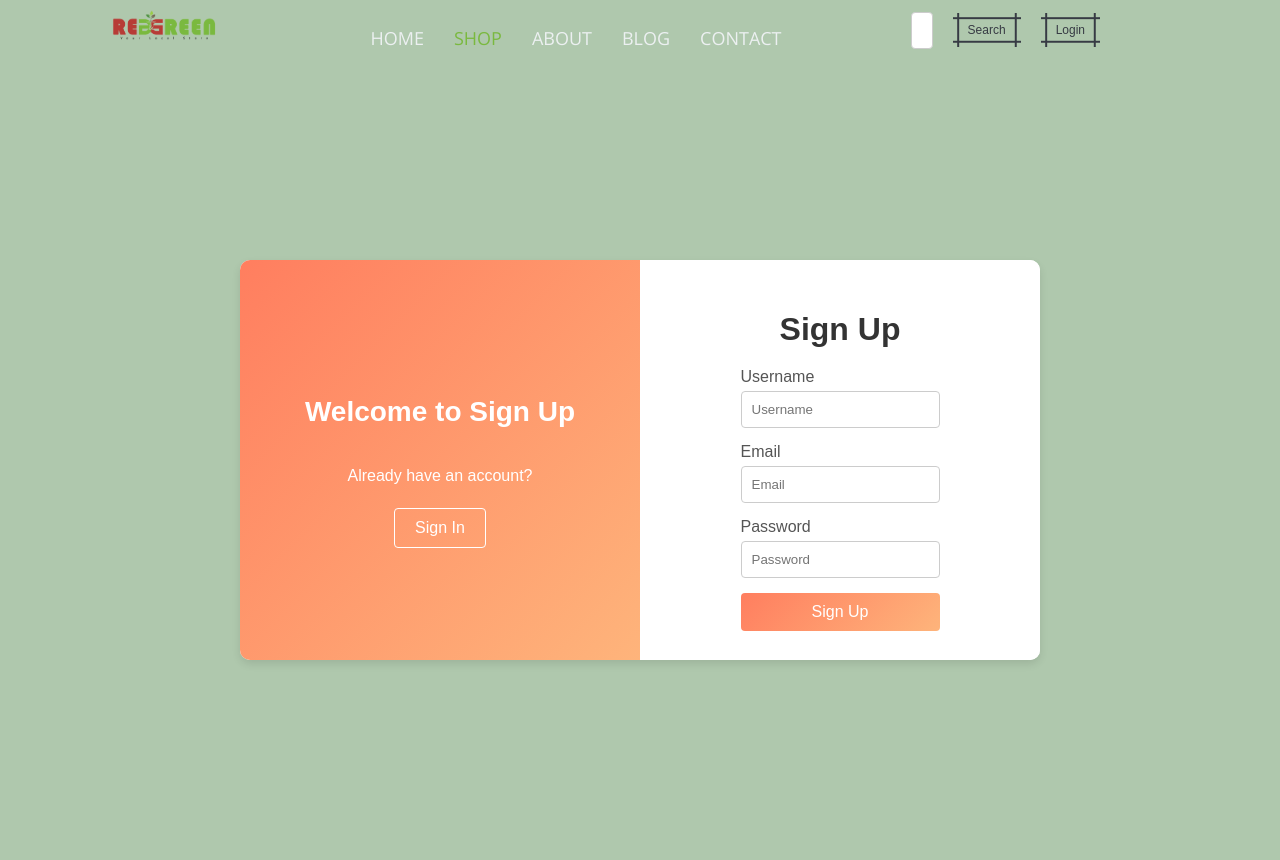
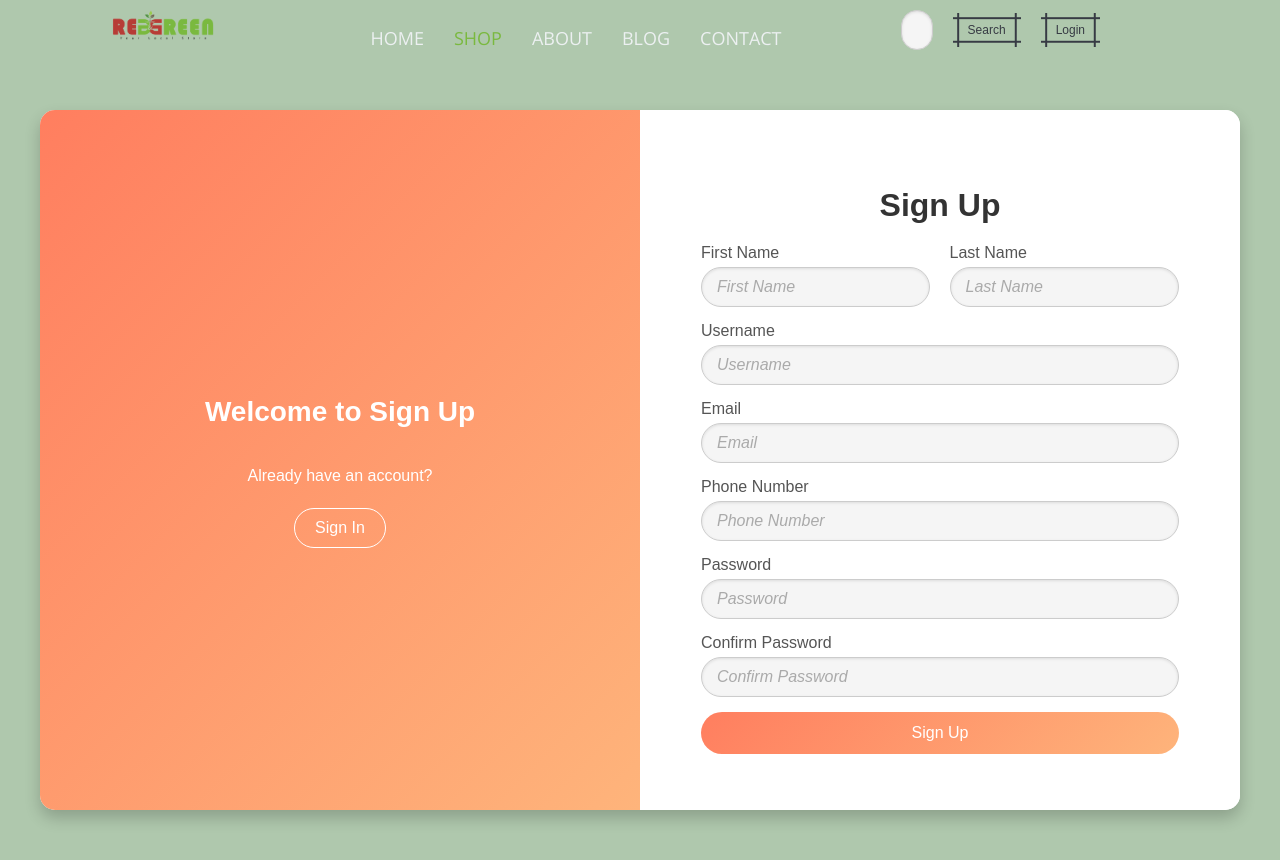
Before and after one commit to thummasreddy/red_green_front_end, a React (Create React App) app: page /login in a window 1280 px wide. Both pictures are taken after a click on the button "Sign Up". Built offline with nearby package versions, Linux system fonts and the light colour scheme.

Commit message:
worked on SignUp Styling

```diff
--- a/src/Components/Styles/Login.css
+++ b/src/Components/Styles/Login.css
@@ -19,12 +19,14 @@
 /* Style specifically for the login container */
 .login-box {
   display: flex;
-  width: 800px;
-  height: 400px;
-  box-shadow: 0 4px 8px rgba(0, 0, 0, 0.1);
+  width: 1200px;
+  height: 700px;
+  box-shadow: 0 8px 16px rgba(0, 0, 0, 0.2);
   overflow: hidden;
   background: white;
-  border-radius: 10px;
+  border-radius: 15px;
+  position: relative;
+  transition: transform 0.6s ease;
 }
 
 /* Individual sections with transition */
@@ -35,16 +37,18 @@
   flex-direction: column;
   justify-content: center;
   align-items: center;
-  transition: transform 0.6s;
+  transition: transform 0.6s ease;
 }
 
 .login-left {
   background-color: white;
+  z-index: 2;
 }
 
 .login-right {
   background: linear-gradient(135deg, #ff7e5f, #feb47b);
   color: white;
+  z-index: 1;
 }
 
 h1 {
@@ -66,44 +70,103 @@ p {
   width: 100%;
 }
 
+.form-group-row {
+  display: flex;
+  justify-content: space-between;
+  width: 100%;
+}
+
+.form-group-row .form-group {
+  width: 48%;
+}
+
 label {
   display: block;
   margin-bottom: 5px;
   color: #555;
 }
 
+/* Stylish input fields */
 input[type="text"],
 input[type="password"],
-input[type="email"] {
+input[type="email"],
+input[type="tel"] {
   width: 100%;
-  padding: 10px;
-  border-radius: 4px;
+  padding: 10px 15px;
+  border-radius: 25px;
   border: 1px solid #ccc;
   outline: none;
-  transition: border-color 0.3s ease;
+  transition: all 0.3s ease;
+  background: #f5f5f5;
+  font-size: 16px;
+  color: #333;
+  box-shadow: inset 0 1px 3px rgba(0, 0, 0, 0.1);
 }
 
 input[type="text"]:focus,
 input[type="password"]:focus,
-input[type="email"]:focus {
+input[type="email"]:focus,
+input[type="tel"]:focus {
   border-color: #7ab93f;
+  background: white;
+  box-shadow: 0 0 8px rgba(122, 185, 63, 0.6);
+}
+
+input[type="text"]::placeholder,
+input[type="password"]::placeholder,
+input[type="email"]::placeholder,
+input[type="tel"]::placeholder {
+  color: #aaa;
+  font-style: italic;
+  transition: color 0.3s ease;
+}
+
+input[type="text"]:focus::placeholder,
+input[type="password"]:focus::placeholder,
+input[type="email"]:focus::placeholder,
+input[type="tel"]:focus::placeholder {
+  color: #7ab93f;
+}
+
+input[type="text"]::selection,
+input[type="password"]::selection,
+input[type="email"]::selection,
+input[type="tel"]::selection {
+  background: #7ab93f;
+  color: white;
+}
+
+input[type="text"]:hover,
+input[type="password"]:hover,
+input[type="email"]:hover,
+input[type="tel"]:hover {
+  border-color: #7ab93f;
+  background: #e8f0e4;
+}
+
+input[type="text"]:active,
+input[type="password"]:active,
+input[type="email"]:active,
+input[type="tel"]:active {
+  background: #d9e6cf;
 }
 
 /* Button styling */
 .login-btn {
   width: 100%;
-  padding: 10px;
+  padding: 12px;
   border: none;
-  border-radius: 4px;
+  border-radius: 25px;
   background: linear-gradient(135deg, #ff7e5f, #feb47b);
   color: white;
   font-size: 16px;
   cursor: pointer;
-  transition: background-color 0.3s ease;
+  transition: background-color 0.3s ease, transform 0.3s ease;
 }
 
 .login-btn:hover {
   background-color: #ff7e5f;
+  transform: translateY(-2px);
 }
 
 .remember-forgot {
@@ -134,16 +197,17 @@ input[type="email"]:focus {
 .signup-btn {
   padding: 10px 20px;
   border: 1px solid white;
-  border-radius: 4px;
+  border-radius: 25px;
   background: none;
   color: white;
   font-size: 16px;
   cursor: pointer;
-  transition: background-color 0.3s ease;
+  transition: background-color 0.3s ease, transform 0.3s ease;
 }
 
 .signup-btn:hover {
   background-color: rgba(255, 255, 255, 0.2);
+  transform: translateY(-2px);
 }
 
 /* Transformation classes for the forms */
--- a/src/Pages/Login.js
+++ b/src/Pages/Login.js
@@ -4,7 +4,7 @@ import '../Components/Styles/Login.css';
 const Login = () => {
   const [isSignup, setIsSignup] = useState(false);
 
-  const toggleSignup = () => {
+  const toggleMode = () => {
     setIsSignup(!isSignup);
   };
 
@@ -14,20 +14,44 @@ const Login = () => {
         <div className="login-left">
           <h1>{isSignup ? 'Sign Up' : 'Sign In'}</h1>
           <form>
+            {isSignup && (
+              <div className="form-group-row">
+                <div className="form-group">
+                  <label htmlFor="firstName">First Name</label>
+                  <input type="text" id="firstName" name="firstName" placeholder="First Name" />
+                </div>
+                <div className="form-group">
+                  <label htmlFor="lastName">Last Name</label>
+                  <input type="text" id="lastName" name="lastName" placeholder="Last Name" />
+                </div>
+              </div>
+            )}
             <div className="form-group">
               <label htmlFor="username">{isSignup ? 'Username' : 'Username'}</label>
               <input type="text" id="username" name="username" placeholder="Username" />
             </div>
             {isSignup && (
-              <div className="form-group">
-                <label htmlFor="email">Email</label>
-                <input type="email" id="email" name="email" placeholder="Email" />
-              </div>
+              <>
+                <div className="form-group">
+                  <label htmlFor="email">Email</label>
+                  <input type="email" id="email" name="email" placeholder="Email" />
+                </div>
+                <div className="form-group">
+                  <label htmlFor="phone">Phone Number</label>
+                  <input type="tel" id="phone" name="phone" placeholder="Phone Number" />
+                </div>
+              </>
             )}
             <div className="form-group">
               <label htmlFor="password">Password</label>
               <input type="password" id="password" name="password" placeholder="Password" />
             </div>
+            {isSignup && (
+              <div className="form-group">
+                <label htmlFor="confirmPassword">Confirm Password</label>
+                <input type="password" id="confirmPassword" name="confirmPassword" placeholder="Confirm Password" />
+              </div>
+            )}
             <button type="submit" className="login-btn">{isSignup ? 'Sign Up' : 'Sign In'}</button>
             {!isSignup && (
               <div className="remember-forgot">
@@ -40,9 +64,11 @@ const Login = () => {
           </form>
         </div>
         <div className="login-right">
-          <h2>Welcome to {isSignup ? 'Sign Up' : 'Sign In'}</h2>
+          <h2>Welcome {isSignup ? 'to Sign Up' : 'back'}</h2>
           <p>{isSignup ? 'Already have an account?' : "Don't have an account?"}</p>
-          <button className="signup-btn" onClick={toggleSignup}>{isSignup ? 'Sign In' : 'Sign Up'}</button>
+          <button className="signup-btn" onClick={toggleMode}>
+            {isSignup ? 'Sign In' : 'Sign Up'}
+          </button>
         </div>
       </div>
     </div>
```
